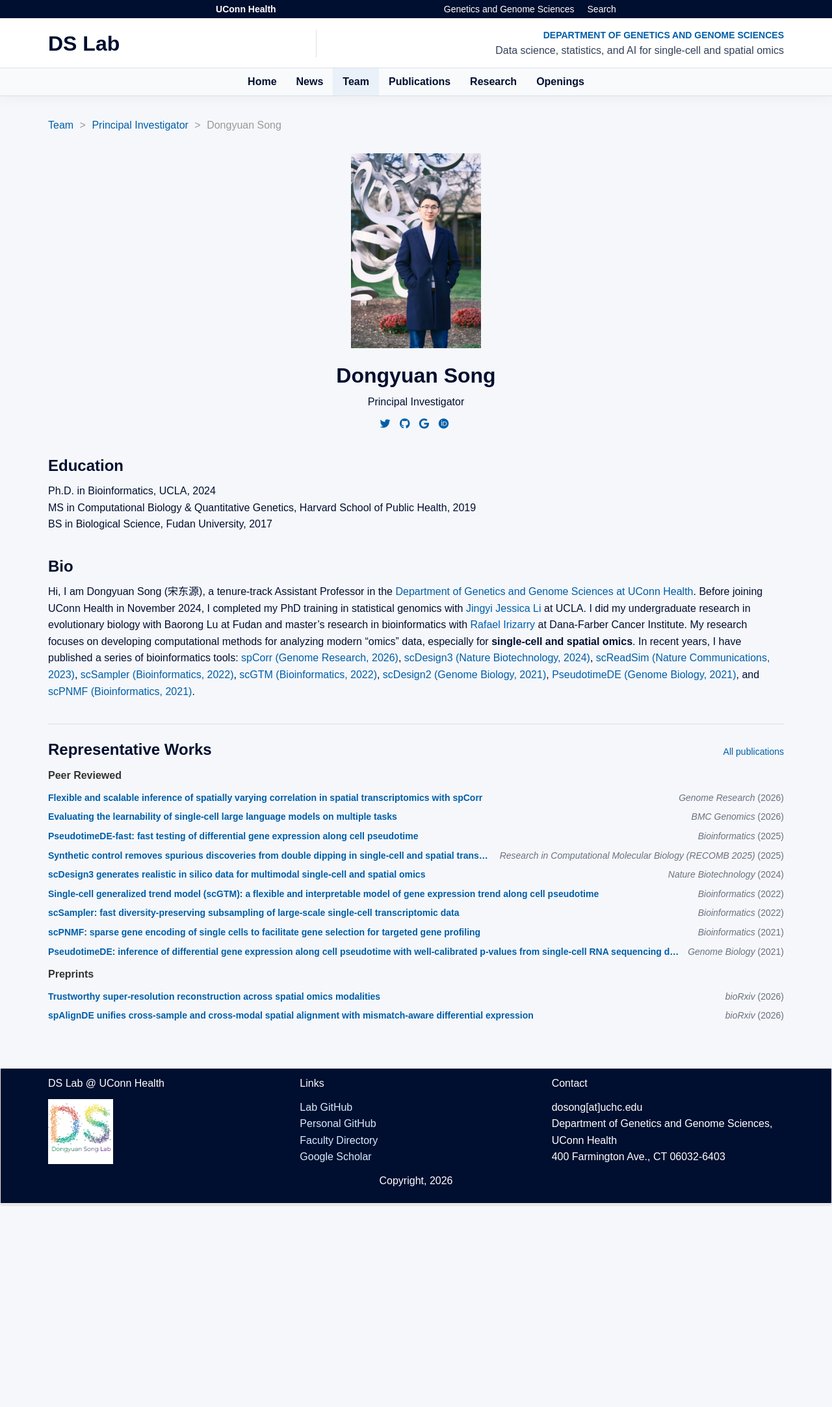
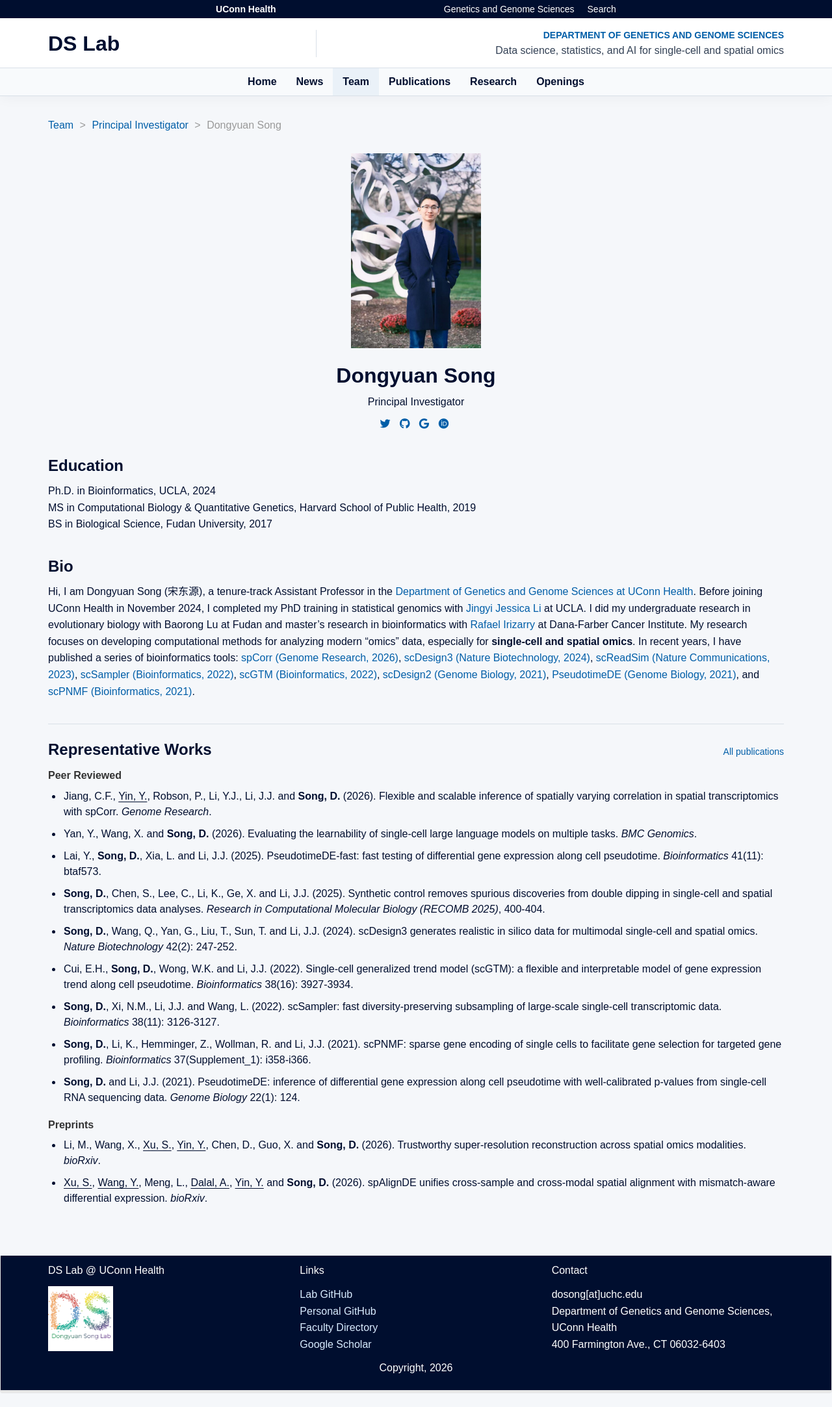
Before and after one commit to dsong-lab/dsong-lab.github.io, a Jekyll site: the page built from _pages/team/_posts/2024-12-13-researcher-PI.md, in a window 1280 px wide. Shown: the whole page at 65% size. Built offline with Jekyll 4.4.1, drawn with Linux system fonts in a browser that asks for light colours; nearby versions of some CDN libraries; before the commit the page ends 1878 px from its top, so only the background shows below that.

Commit message:
Style member publications as traditional compact bibliographies

```diff
--- a/_includes/member-publications.html
+++ b/_includes/member-publications.html
@@ -1,4 +1,7 @@
 {%- assign member_name = page.title | strip -%}
+{%- assign postdocs = site.posts | where: 'category', 'postdocs' -%}
+{%- assign students = site.posts | where: 'category', 'student' -%}
+{%- assign current_lab_members = postdocs | concat: students | map: 'title' -%}
 {%- assign member_publication_count = 0 -%}
 {%- assign member_publication_groups = 'publications,preprints' | split: ',' -%}
 {%- assign member_publication_start = 0 -%}
@@ -41,8 +44,9 @@
           {% assign member_year = member_paper.issued['date-parts'] | first | first %}
           {% assign member_venue = member_paper.container-title | default: member_paper.publisher | default: member_paper.source %}
           <li>
-            <a class="member-publication-title" href="https://doi.org/{{ member_doi }}" title="{{ member_paper.title | escape }}" target="_blank" rel="noopener noreferrer">{{ member_paper.title | escape }}</a>
-            <span class="member-publication-meta" title="{{ member_venue | escape }}{% if member_year %} ({{ member_year }}){% endif %}"><em>{{ member_venue | escape }}</em>{% if member_year %} ({{ member_year }}){% endif %}</span>
+            {% include publication-authors.html authors=member_paper.author lab_members=current_lab_members compact=true profile_name=member_name %}{% if member_year %} ({{ member_year }}){% endif %}.
+            <a class="member-publication-title" href="https://doi.org/{{ member_doi }}" target="_blank" rel="noopener noreferrer">{{ member_paper.title | escape }}</a>.
+            <em>{{ member_venue | escape }}</em>{% if member_paper.volume %} {{ member_paper.volume | escape }}{% endif %}{% if member_paper.issue %}({{ member_paper.issue | escape }}){% endif %}{% if member_paper.page %}{% if member_paper.volume %}: {% else %}, {% endif %}{{ member_paper.page | escape }}{% endif %}.
           </li>
         {% endfor %}
       </ul>
--- a/_includes/publication-authors.html
+++ b/_includes/publication-authors.html
@@ -2,12 +2,26 @@
   {%- assign family = author.family | strip_html | strip -%}
   {%- assign given = author.given | default: "" | strip_html | strip -%}
   {%- assign author_full_name = given | append: " " | append: family -%}
+  {%- assign author_label = family -%}
+  {%- if include.compact and given != '' -%}
+    {%- assign given_names = given | split: ' ' -%}
+    {%- capture initials -%}
+      {%- for given_name in given_names -%}{{- given_name | slice: 0 | upcase -}}.{%- endfor -%}
+    {%- endcapture -%}
+    {%- assign author_label = family | append: ', ' | append: initials -%}
+  {%- endif -%}
+  {%- if include.lab_members contains author_full_name -%}
+    <span class="publication-lab-member" title="{{ author_full_name | escape }}">
+  {%- endif -%}
   {%- if family == "Song" and given contains "Dongyuan" -%}
-    <strong>{{ family | escape }}</strong>
-  {%- elsif include.lab_members contains author_full_name -%}
-    <span class="publication-lab-member" title="{{ author_full_name | escape }}">{{ family | escape }}</span>
+    <strong>{{ author_label | escape }}</strong>
+  {%- elsif include.profile_name == author_full_name -%}
+    <strong>{{ author_label | escape }}</strong>
   {%- else -%}
-    {{- family | escape -}}
+    {{- author_label | escape -}}
+  {%- endif -%}
+  {%- if include.lab_members contains author_full_name -%}
+    </span>
   {%- endif -%}
   {%- unless forloop.last -%}
     {%- if forloop.rindex == 2 -%}{{- " and " -}}{%- else -%}{{- ", " -}}{%- endif -%}
--- a/css/main.scss
+++ b/css/main.scss
@@ -406,38 +406,26 @@ figcaption {
 }
 
 .member-publication-list {
-  list-style: none;
   margin: 0;
-  padding: 0;
+  padding-left: 22px;
 }
 
 .site-main .member-publication-list > li {
-  align-items: baseline;
-  display: flex;
-  font-size: $type-small;
-  gap: 12px;
-  line-height: 1.4;
-  padding: 5px 0;
+  font-size: $type-body;
+  line-height: 1.5;
+  overflow-wrap: break-word;
+  padding: 0 0 10px 2px;
 }
 
 .member-publication-title {
-  flex: 1;
-  font-weight: 600;
-  min-width: 0;
-  overflow: hidden;
-  text-overflow: ellipsis;
-  white-space: nowrap;
+  color: inherit;
+  font-weight: 400;
 }
 
-.member-publication-meta {
-  color: #6b7280;
-  flex: 0 1 auto;
-  font-size: $type-small;
-  line-height: 1.4;
-  max-width: 45%;
-  overflow: hidden;
-  text-overflow: ellipsis;
-  white-space: nowrap;
+.member-publication-title:hover,
+.member-publication-title:focus {
+  color: #005ea8;
+  text-decoration: underline;
 }
 
 .team-member-name:hover,
```
